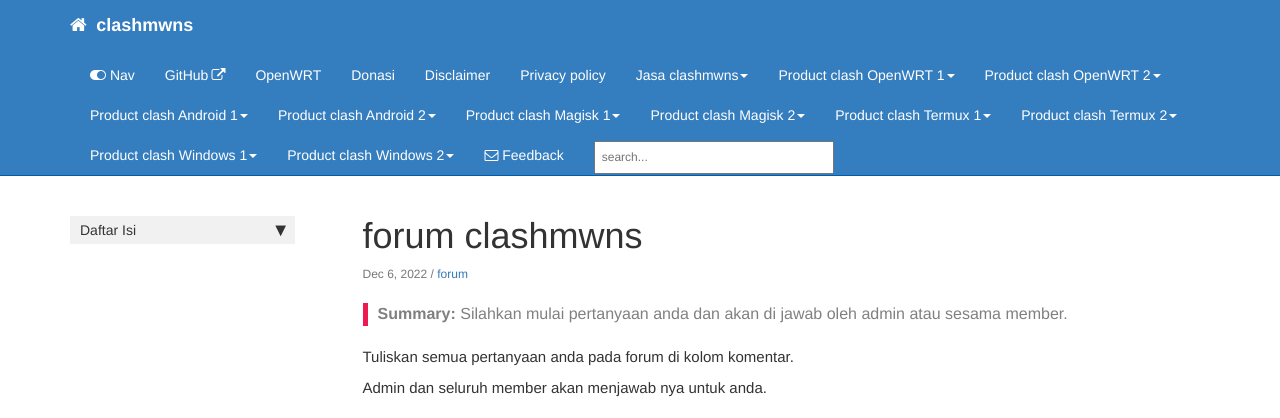
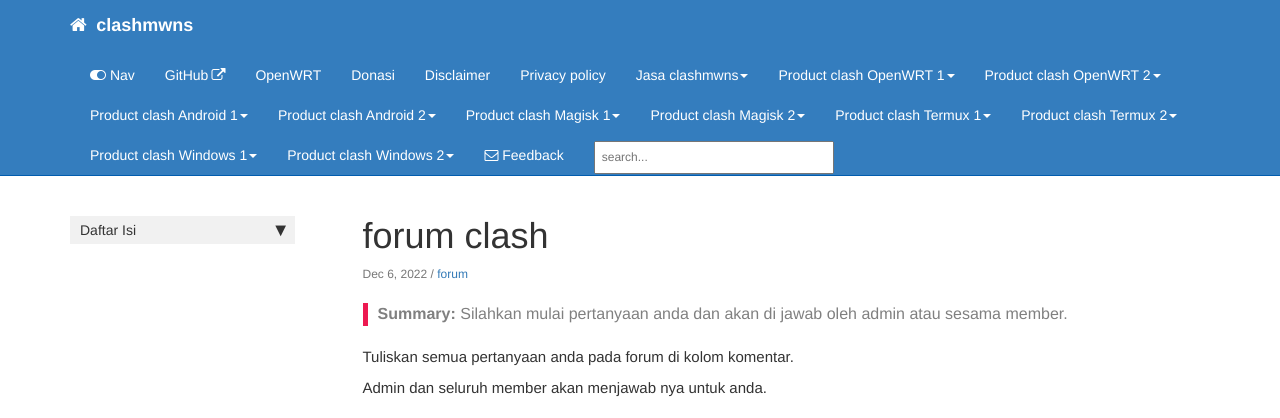
Before and after one commit to mwnsofficial/clashmwns, a Jekyll site: the page built from _posts/2022-12-06-forum-clash.md, in a window 1280 px wide. Shown: the top 418 px of the page. Built offline with Jekyll 4.4.1, drawn with Linux system fonts in a browser that asks for light colours; comment, search, counter and statistics services are not loaded.

Commit message:
Update and rename 2022-12-06-forum.md to 2022-12-06-forum-clash.md

```diff
--- a/_posts/2022-12-06-forum.md
+++ b/_posts/2022-12-06-forum-clash.md
@@ -1,7 +1,7 @@
 ---
-title:  "forum clashmwns"
+title:  "forum clash"
 published: true
-permalink: forum.html
+permalink: forum-clash.html
 summary: "Silahkan mulai pertanyaan anda dan akan di jawab oleh admin atau sesama member."
 tags: [forum]
 ---
```
